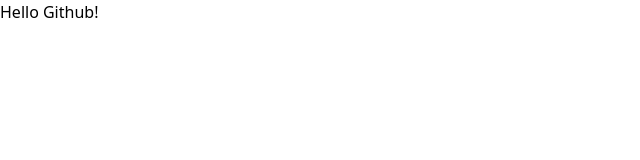
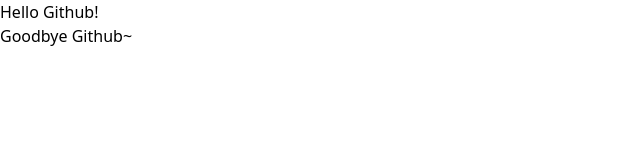
Before and after one commit to KCL-DreiKlite/kcl-direklite.github.io, a Vue app: page / in a window 1280 px wide. Shown: the top 160 px of the page, without its empty margins (0-640 px from the left). Built offline with nearby package versions, Linux system fonts and the light colour scheme.

Commit message:
feat: added another sentence

```diff
--- a/src/App.vue
+++ b/src/App.vue
@@ -2,8 +2,9 @@
 </script>
 
 <template>
-<div>
+<div class="flex flex-col">
   <div>Hello Github!</div>
+  <div>Goodbye Github~</div>
 </div>
 </template>
 
```
